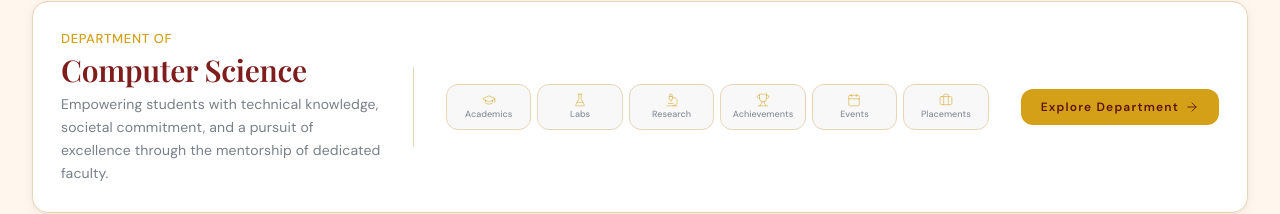
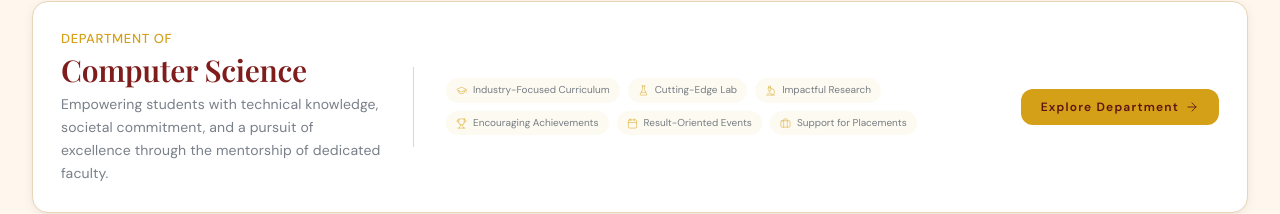
Before and after one commit to EugeneElias7/christ-info, a React (Vite) app in the folder christ-info/: page / in a window 1280 px wide. Shown: the part 554-768 px from the top of the page. Built offline with nearby package versions, Linux system fonts and the light colour scheme; a web font is replaced by a local one.

Commit message:
Updateion: Update faculty data and footer links

```diff
--- a/christ-info/src/components/sections/NavigationFunnel.tsx
+++ b/christ-info/src/components/sections/NavigationFunnel.tsx
@@ -2,13 +2,13 @@ import { motion } from 'framer-motion';
 import { GraduationCap, FlaskConical, Microscope, Trophy, Calendar, Briefcase, ArrowRight } from 'lucide-react';
 import { getMotionVariants, fadeInUp, staggerContainer } from '../../lib/animations';
 
-const csIcons = [
-  { icon: GraduationCap, label: 'Academics' },
-  { icon: FlaskConical,  label: 'Labs' },
-  { icon: Microscope,    label: 'Research' },
-  { icon: Trophy,        label: 'Achievements' },
-  { icon: Calendar,      label: 'Events' },
-  { icon: Briefcase,     label: 'Placements' },
+const csHighlights = [
+  { icon: GraduationCap, label: 'Industry-Focused Curriculum' },
+  { icon: FlaskConical,  label: 'Cutting-Edge Lab' },
+  { icon: Microscope,    label: 'Impactful Research' },
+  { icon: Trophy,        label: 'Encouraging Achievements' },
+  { icon: Calendar,      label: 'Result-Oriented Events' },
+  { icon: Briefcase,     label: 'Support for Placements' },
 ] as const;
 
 export function NavigationFunnel() {
@@ -105,13 +105,13 @@ export function NavigationFunnel() {
                   <div className="hidden lg:block w-px h-20 bg-cream-border flex-shrink-0" />
 
                   <div className="flex-1 min-w-0 mb-5 lg:mb-0">
-                    <div className="grid grid-cols-3 sm:grid-cols-6 gap-1.5">
-                      {csIcons.map((item) => {
-                        const IconComponent = item.icon;
+                    <div className="flex flex-wrap gap-2">
+                      {csHighlights.map((item) => {
+                        const Icon = item.icon;
                         return (
-                          <div key={item.label} className="flex flex-col items-center gap-0.5 py-2 px-1 rounded-card bg-charcoal/[0.03] border border-cream-border transition-all duration-250 hover:border-gold/30 hover:bg-gold/[0.03]">
-                            <IconComponent size={14} strokeWidth={1.5} className="text-gold/60" />
-                            <span className="text-[9px] font-sans font-medium text-charcoal/50 text-center leading-tight">{item.label}</span>
+                          <div key={item.label} className="inline-flex items-center gap-1.5 px-2.5 py-1.5 rounded-full bg-gold/[0.06]">
+                            <Icon size={11} strokeWidth={1.5} className="text-gold/70" />
+                            <span className="text-[10px] font-sans text-charcoal/60 leading-tight">{item.label}</span>
                           </div>
                         );
                       })}
```
